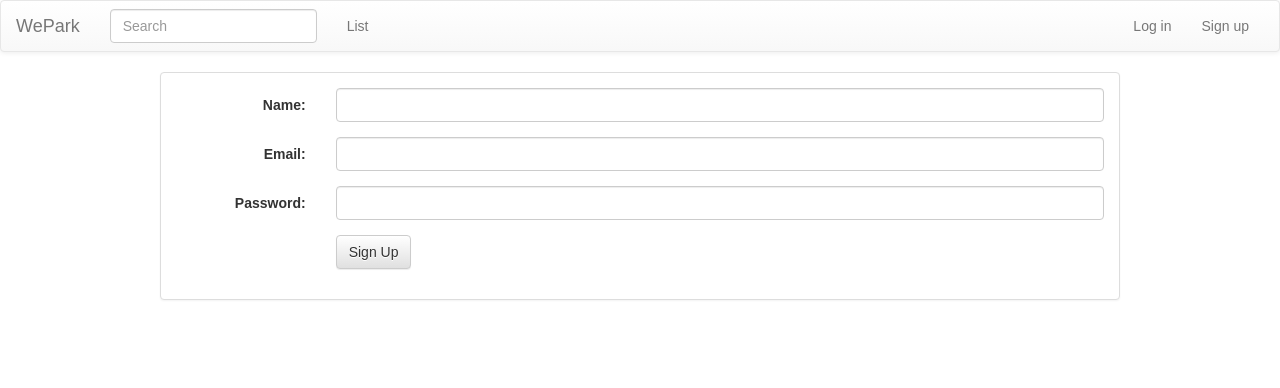
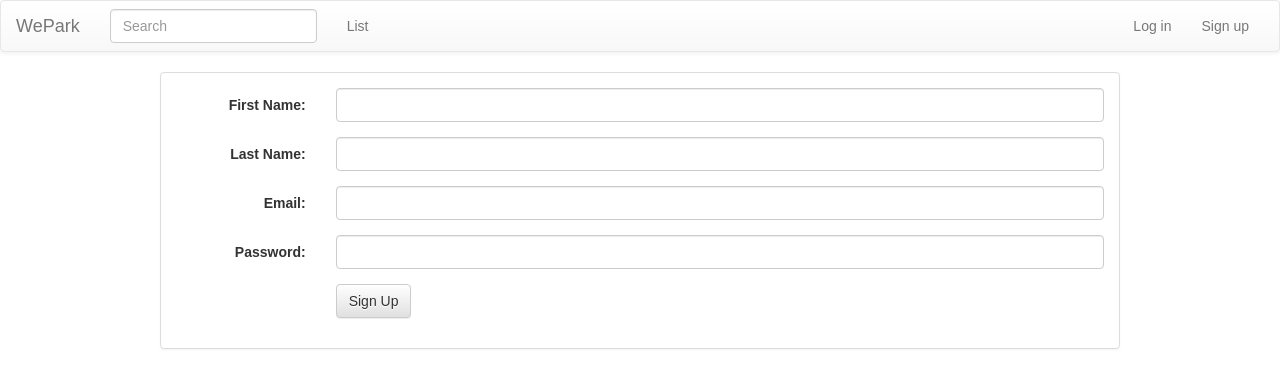
Before and after one commit to wenn009/WePark, a React (Create React App) app in the folder client/: page /signup in a window 1280 px wide. Shown: the top 388 px of the page. Built offline with nearby package versions, Linux system fonts and the light colour scheme; what react-google-maps would draw is missing.

Commit message:
Added names to form inputs

```diff
--- a/client/src/SignUp/signup.js
+++ b/client/src/SignUp/signup.js
@@ -9,15 +9,21 @@ class SignUpForm extends Component {
                 <div className="panel-body">
                     <form className="form-horizontal">
                         <div className="form-group">
-                            <label className="col-sm-2 control-label">Name: </label>
+                            <label className="col-sm-2 control-label">First Name: </label>
                             <div className="col-sm-10">
-                                <input type="text" className="form-control" />
+                                <input type="text" name="FirstName" className="form-control" />
+                            </div>
+                        </div>
+                        <div className="form-group">
+                            <label className="col-sm-2 control-label">Last Name: </label>
+                            <div className="col-sm-10">
+                                <input type="text" name="LastName" className="form-control" />
                             </div>
                         </div>
                         <div className="form-group">
                             <label className="col-sm-2 control-label">Email: </label>
                             <div className="col-sm-10">
-                                <input type="email" className="form-control" />
+                                <input type="email" name="Email" className="form-control" />
                             </div>
                         </div>
                         <div className="form-group">
```
